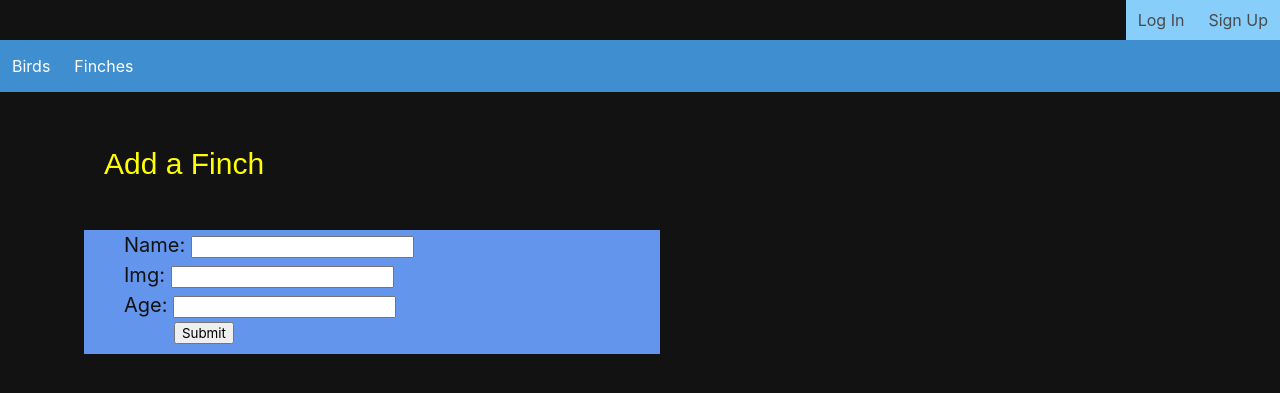
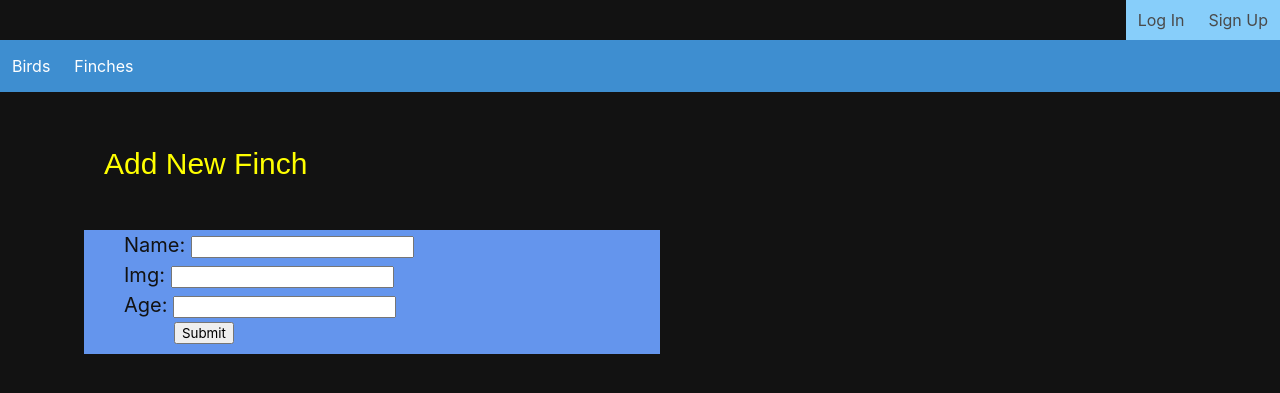
Before and after one commit to BISrat3/Finch_Collector, a Django app: page /finches/new/ in a window 1280 px wide. Shown: the top 393 px of the page. Run offline with Django 4.2, Linux system fonts and the light colour scheme; parts of the project's set-up code (start-up, migrations or seed data) failed here and were passed over.

Commit message:
clearing comments

```diff
--- a/main_app/templates/finches_create.html
+++ b/main_app/templates/finches_create.html
@@ -1,7 +1,7 @@
 {% extends 'base.html' %}
 {% block content %}
 <br />
-    <h1 class="header">Add a Finch</h1>
+    <h1 class="header">Add New Finch</h1>
 <br />
 <form method="post" class="Create_form">
 <!-- Security Feature  -->
--- a/main_app/views.py
+++ b/main_app/views.py
@@ -18,7 +18,6 @@ from django.utils.decorators import method_decorator
 
 
 # Create your views here.
-
 # Here we will be creating a class called Home and extending it from the View class
 class Home(TemplateView):
         template_name ="home.html"
@@ -27,10 +26,6 @@ class Home(TemplateView):
             context = super().get_context_data(**kwargs)
             context["birdlists"] = BirdList.objects.all()
             return context
-    # Here we are adding a method that will be ran when we are dealing with a GET request
-    # def get(self, request):
-        # Here we are returning a generic response
-        # This is similar to response.send() in express
 
 class About(TemplateView):
         template_name ="about.html"
```
Also changed, not shown: main_app/static/styles/main.css (+3 -10 lines).
